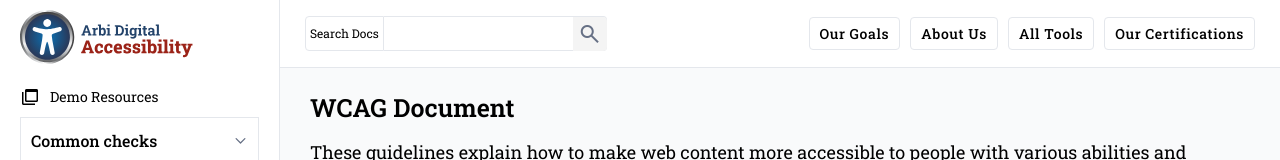
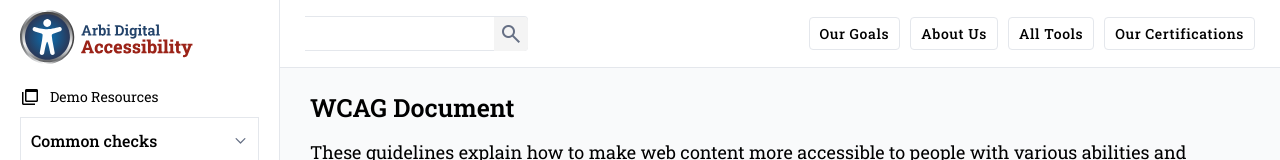
Before and after one commit to mubeenfayyaz20/arbisoft-digital-accessibility, a Next.js app in the folder arbi-digital-accessibility/: page / in a window 1280 px wide. Shown: the top 160 px of the page. Built offline with nearby package versions, Linux system fonts and the light colour scheme.

Commit message:
conflict resolved

```diff
--- a/arbi-digital-accessibility/src/app/components/Navbar.tsx
+++ b/arbi-digital-accessibility/src/app/components/Navbar.tsx
@@ -1,5 +1,5 @@
 "use client";
-import React, { useState } from "react";
+import React from "react";
 import "@/app/styles/globals.scss";
 import Link from "next/link";
 import { usePathname } from "next/navigation";
@@ -7,12 +7,8 @@ import styles from "@/app/styles/components/Navbar.module.scss";
 import SearchInput from "../components/SearchInput";
 
 const Navbar = () => {
-  const [searchQuery, setSearchQuery] = useState("");
   const pathname = usePathname();
 
-  const handleSearch = (query: string) => {
-    setSearchQuery(query);
-  };
 
   const isActive = (href: string) => pathname === href;
 
@@ -23,10 +19,7 @@ const Navbar = () => {
       </Link>
       <div className="flex items-center gap-2 justify-between">
         <div className={styles.searchWrapper}>
-          <SearchInput
-            onSearch={handleSearch}
-            label={`Search Docs ${searchQuery}`}
-          />
+          <SearchInput />
         </div>
         <div className={styles.navContainer}>
           <nav>
```
